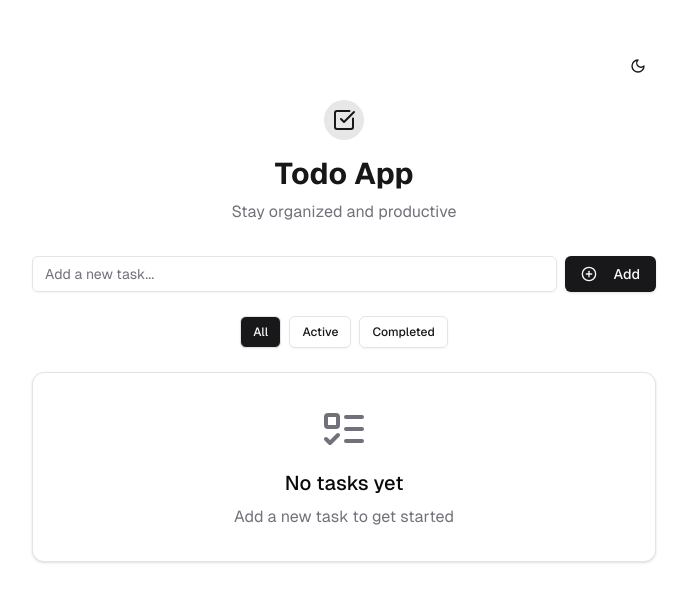
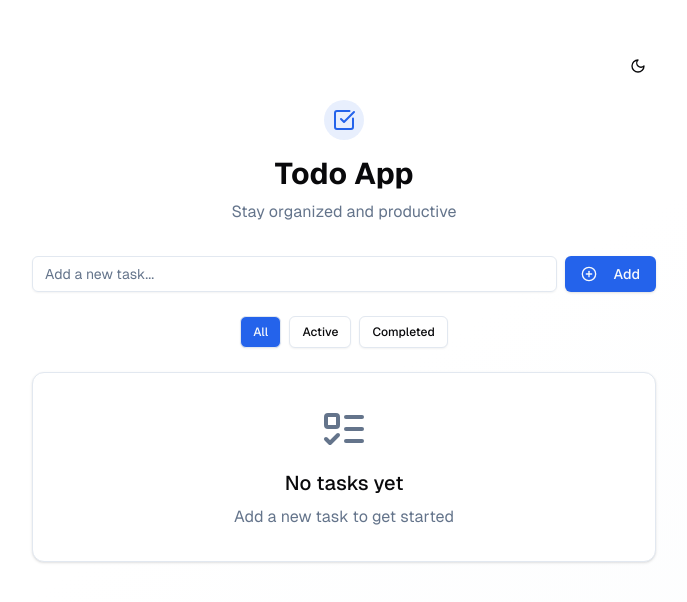
Before and after one commit to blink-new/blnk-nextjs-test, a Next.js app: page / in a window 1280 px wide. Shown: the top 602 px of the page, without its empty margins (296-983 px from the left). Built offline with nearby package versions, Linux system fonts and the light colour scheme.

Commit message:
Improve Theme Colors

```diff
--- a/components/TodoFilter.tsx
+++ b/components/TodoFilter.tsx
@@ -12,7 +12,7 @@ export function TodoFilter() {
         size="sm"
         onClick={() => setFilter('all')}
         className={cn(
-          "transition-all duration-300",
+          "transition-all duration-300 border-border",
           filter === 'all' && "bg-primary text-primary-foreground hover:bg-primary/90"
         )}
       >
@@ -23,7 +23,7 @@ export function TodoFilter() {
         size="sm"
         onClick={() => setFilter('active')}
         className={cn(
-          "transition-all duration-300",
+          "transition-all duration-300 border-border",
           filter === 'active' && "bg-primary text-primary-foreground hover:bg-primary/90"
         )}
       >
@@ -34,7 +34,7 @@ export function TodoFilter() {
         size="sm"
         onClick={() => setFilter('completed')}
         className={cn(
-          "transition-all duration-300",
+          "transition-all duration-300 border-border",
           filter === 'completed' && "bg-primary text-primary-foreground hover:bg-primary/90"
         )}
       >
--- a/components/TodoInput.tsx
+++ b/components/TodoInput.tsx
@@ -23,11 +23,11 @@ export function TodoInput() {
         value={text}
         onChange={(e) => setText(e.target.value)}
         placeholder="Add a new task..."
-        className="flex-1 transition-all duration-300 focus-visible:ring-2 focus-visible:ring-primary/50"
+        className="flex-1 transition-all duration-300 focus-visible:ring-2 focus-visible:ring-primary/50 border-border"
       />
       <Button
         type="submit"
-        className="bg-primary hover:bg-primary/90 transition-all duration-300"
+        className="transition-all duration-300"
       >
         <PlusCircle size={18} className="mr-2" />
         Add
--- a/components/TodoItem.tsx
+++ b/components/TodoItem.tsx
@@ -43,8 +43,8 @@ export function TodoItem({ todo }: TodoItemProps) {
   return (
     <div
       className={cn(
-        "group flex items-center justify-between p-4 rounded-lg transition-all duration-300",
-        "hover:bg-secondary/50",
+        "group flex items-center justify-between p-4 border-b border-border last:border-0",
+        "transition-all duration-300 hover:bg-secondary/40",
         todo.completed && "opacity-70"
       )}
     >
@@ -52,7 +52,7 @@ export function TodoItem({ todo }: TodoItemProps) {
         <Checkbox
           checked={todo.completed}
           onCheckedChange={() => toggleTodo(todo.id)}
-          className="transition-all duration-300 data-[state=checked]:bg-green-600 data-[state=checked]:border-green-600"
+          className="transition-all duration-300 data-[state=checked]:bg-success data-[state=checked]:border-success"
         />
 
         {isEditing ? (
@@ -63,7 +63,7 @@ export function TodoItem({ todo }: TodoItemProps) {
             onChange={(e) => setEditText(e.target.value)}
             onBlur={handleSave}
             onKeyDown={handleKeyDown}
-            className="flex-1 bg-background border-b-2 border-primary/30 focus:border-primary outline-none px-1 py-0.5"
+            className="flex-1 bg-transparent border-b-2 border-primary/30 focus:border-primary outline-none px-1 py-0.5"
             autoFocus
           />
         ) : (
--- a/components/TodoList.tsx
+++ b/components/TodoList.tsx
@@ -8,7 +8,7 @@ export function TodoList() {
 
   if (todos.length === 0) {
     return (
-      <Card className="flex flex-col items-center justify-center p-8 text-center">
+      <Card className="flex flex-col items-center justify-center p-8 text-center animate-fade-in">
         <ListTodo size={48} className="text-muted-foreground mb-4" />
         <h3 className="text-xl font-medium mb-2">No tasks yet</h3>
         <p className="text-muted-foreground">
@@ -20,7 +20,7 @@ export function TodoList() {
 
   if (filteredTodos.length === 0) {
     return (
-      <Card className="flex flex-col items-center justify-center p-8 text-center">
+      <Card className="flex flex-col items-center justify-center p-8 text-center animate-fade-in">
         <AlertCircle size={48} className="text-muted-foreground mb-4" />
         <h3 className="text-xl font-medium mb-2">No matching tasks</h3>
         <p className="text-muted-foreground">
@@ -33,15 +33,15 @@ export function TodoList() {
   const allCompleted = todos.length > 0 && todos.every(todo => todo.completed);
 
   return (
-    <div className="space-y-1">
+    <div className="space-y-4 animate-slide-in">
       {allCompleted && (
-        <div className="flex items-center justify-center gap-2 py-3 text-green-600 bg-green-50 dark:bg-green-950/30 rounded-lg mb-4">
+        <div className="flex items-center justify-center gap-2 py-3 text-success bg-success/10 rounded-lg">
           <CheckCircle2 size={18} />
           <span>All tasks completed!</span>
         </div>
       )}
 
-      <Card className="overflow-hidden">
+      <Card className="overflow-hidden border border-border">
         {filteredTodos.map(todo => (
           <TodoItem key={todo.id} todo={todo} />
         ))}
--- a/components/TodoStats.tsx
+++ b/components/TodoStats.tsx
@@ -16,7 +16,11 @@ export function TodoStats() {
         <span>Progress</span>
         <span>{completed} of {total} tasks completed ({percentage}%)</span>
       </div>
-      <Progress value={percentage} className="h-2" />
+      <Progress
+        value={percentage}
+        className="h-2"
+        indicatorClassName={percentage === 100 ? "bg-success" : ""}
+      />
     </div>
   );
 }
--- a/components/ui/progress.tsx
+++ b/components/ui/progress.tsx
@@ -1,5 +1,3 @@
-"use client"
-
 import * as React from "react"
 import * as ProgressPrimitive from "@radix-ui/react-progress"
 
@@ -7,18 +5,23 @@ import { cn } from "@/lib/utils"
 
 const Progress = React.forwardRef<
   React.ElementRef<typeof ProgressPrimitive.Root>,
-  React.ComponentPropsWithoutRef<typeof ProgressPrimitive.Root>
->(({ className, value, ...props }, ref) => (
+  React.ComponentPropsWithoutRef<typeof ProgressPrimitive.Root> & {
+    indicatorClassName?: string
+  }
+>(({ className, value, indicatorClassName, ...props }, ref) => (
   <ProgressPrimitive.Root
     ref={ref}
     className={cn(
-      "relative h-2 w-full overflow-hidden rounded-full bg-primary/20",
+      "relative h-4 w-full overflow-hidden rounded-full bg-secondary",
       className
     )}
     {...props}
   >
     <ProgressPrimitive.Indicator
-      className="h-full w-full flex-1 bg-primary transition-all"
+      className={cn(
+        "h-full w-full flex-1 bg-primary transition-all",
+        indicatorClassName
+      )}
       style={{ transform: `translateX(-${100 - (value || 0)}%)` }}
     />
   </ProgressPrimitive.Root>
--- a/pages/index.tsx
+++ b/pages/index.tsx
@@ -21,7 +21,7 @@ const geistMono = localFont({
 export default function Home() {
   return (
     <div
-      className={`${geistSans.variable} ${geistMono.variable} min-h-screen bg-gradient-to-b from-background to-secondary/20 font-[family-name:var(--font-geist-sans)]`}
+      className={`${geistSans.variable} ${geistMono.variable} min-h-screen bg-gradient-to-br from-background via-background to-secondary/30 font-[family-name:var(--font-geist-sans)]`}
     >
       <div className="container max-w-2xl mx-auto p-6 py-12">
         <div className="flex justify-end mb-4">
--- a/styles/globals.css
+++ b/styles/globals.css
@@ -1,30 +1,6 @@
 @tailwind base;
 @tailwind components;
 @tailwind utilities;
-
-:root {
-  --background: #ffffff;
-  --foreground: #171717;
-}
-
-@media (prefers-color-scheme: dark) {
-  :root {
-    --background: #0a0a0a;
-    --foreground: #ededed;
-  }
-}
-
-body {
-  color: var(--foreground);
-  background: var(--background);
-  font-family: Arial, Helvetica, sans-serif;
-}
-
-@layer utilities {
-  .text-balance {
-    text-wrap: balance;
-  }
-}
 
 @layer base {
   :root {
@@ -34,67 +10,46 @@ body {
     --card-foreground: 240 10% 3.9%;
     --popover: 0 0% 100%;
     --popover-foreground: 240 10% 3.9%;
-    --primary: 240 5.9% 10%;
-    --primary-foreground: 0 0% 98%;
-    --secondary: 240 4.8% 95.9%;
-    --secondary-foreground: 240 5.9% 10%;
-    --muted: 240 4.8% 95.9%;
-    --muted-foreground: 240 3.8% 46.1%;
-    --accent: 240 4.8% 95.9%;
-    --accent-foreground: 240 5.9% 10%;
+    --primary: 221 83% 53%;
+    --primary-foreground: 210 40% 98%;
+    --secondary: 210 40% 96.1%;
+    --secondary-foreground: 222.2 47.4% 11.2%;
+    --muted: 210 40% 96.1%;
+    --muted-foreground: 215.4 16.3% 46.9%;
+    --accent: 210 40% 96.1%;
+    --accent-foreground: 222.2 47.4% 11.2%;
     --destructive: 0 84.2% 60.2%;
-    --destructive-foreground: 0 0% 98%;
-    --border: 240 5.9% 90%;
-    --input: 240 5.9% 90%;
-    --ring: 240 10% 3.9%;
-    --chart-1: 12 76% 61%;
-    --chart-2: 173 58% 39%;
-    --chart-3: 197 37% 24%;
-    --chart-4: 43 74% 66%;
-    --chart-5: 27 87% 67%;
+    --destructive-foreground: 210 40% 98%;
+    --border: 214.3 31.8% 91.4%;
+    --input: 214.3 31.8% 91.4%;
+    --ring: 221 83% 53%;
+    --success: 142 76% 36%;
+    --success-foreground: 210 40% 98%;
     --radius: 0.5rem;
-    --sidebar-background: 0 0% 98%;
-    --sidebar-foreground: 240 5.3% 26.1%;
-    --sidebar-primary: 240 5.9% 10%;
-    --sidebar-primary-foreground: 0 0% 98%;
-    --sidebar-accent: 240 4.8% 95.9%;
-    --sidebar-accent-foreground: 240 5.9% 10%;
-    --sidebar-border: 220 13% 91%;
-    --sidebar-ring: 217.2 91.2% 59.8%;
   }
+
   .dark {
-    --background: 240 10% 3.9%;
-    --foreground: 0 0% 98%;
-    --card: 240 10% 3.9%;
-    --card-foreground: 0 0% 98%;
-    --popover: 240 10% 3.9%;
-    --popover-foreground: 0 0% 98%;
-    --primary: 0 0% 98%;
-    --primary-foreground: 240 5.9% 10%;
-    --secondary: 240 3.7% 15.9%;
-    --secondary-foreground: 0 0% 98%;
-    --muted: 240 3.7% 15.9%;
-    --muted-foreground: 240 5% 64.9%;
-    --accent: 240 3.7% 15.9%;
-    --accent-foreground: 0 0% 98%;
+    --background: 222.2 84% 4.9%;
+    --foreground: 210 40% 98%;
+    --card: 222.2 84% 6.9%;
+    --card-foreground: 210 40% 98%;
+    --popover: 222.2 84% 6.9%;
+    --popover-foreground: 210 40% 98%;
+    --primary: 217.2 91.2% 59.8%;
+    --primary-foreground: 222.2 47.4% 11.2%;
+    --secondary: 217.2 32.6% 17.5%;
+    --secondary-foreground: 210 40% 98%;
+    --muted: 217.2 32.6% 17.5%;
+    --muted-foreground: 215 20.2% 65.1%;
+    --accent: 217.2 32.6% 17.5%;
+    --accent-foreground: 210 40% 98%;
     --destructive: 0 62.8% 30.6%;
-    --destructive-foreground: 0 0% 98%;
-    --border: 240 3.7% 15.9%;
-    --input: 240 3.7% 15.9%;
-    --ring: 240 4.9% 83.9%;
-    --chart-1: 220 70% 50%;
-    --chart-2: 160 60% 45%;
-    --chart-3: 30 80% 55%;
-    --chart-4: 280 65% 60%;
-    --chart-5: 340 75% 55%;
-    --sidebar-background: 240 5.9% 10%;
-    --sidebar-foreground: 240 4.8% 95.9%;
-    --sidebar-primary: 224.3 76.3% 48%;
-    --sidebar-primary-foreground: 0 0% 100%;
-    --sidebar-accent: 240 3.7% 15.9%;
-    --sidebar-accent-foreground: 240 4.8% 95.9%;
-    --sidebar-border: 240 3.7% 15.9%;
-    --sidebar-ring: 217.2 91.2% 59.8%;
+    --destructive-foreground: 210 40% 98%;
+    --border: 217.2 32.6% 17.5%;
+    --input: 217.2 32.6% 17.5%;
+    --ring: 224.3 76.3% 48%;
+    --success: 142 76% 36%;
+    --success-foreground: 210 40% 98%;
   }
 }
 
@@ -104,5 +59,25 @@ body {
   }
   body {
     @apply bg-background text-foreground;
+    font-feature-settings: "rlig" 1, "calt" 1;
   }
 }
+
+/* Custom animations */
+@keyframes fadeIn {
+  from { opacity: 0; }
+  to { opacity: 1; }
+}
+
+@keyframes slideIn {
+  from { transform: translateY(10px); opacity: 0; }
+  to { transform: translateY(0); opacity: 1; }
+}
+
+.animate-fade-in {
+  animation: fadeIn 0.3s ease-in-out;
+}
+
+.animate-slide-in {
+  animation: slideIn 0.3s ease-out;
+}
```
Also changed, not shown: 1 other file (tests, documents, lock files or other folders).
